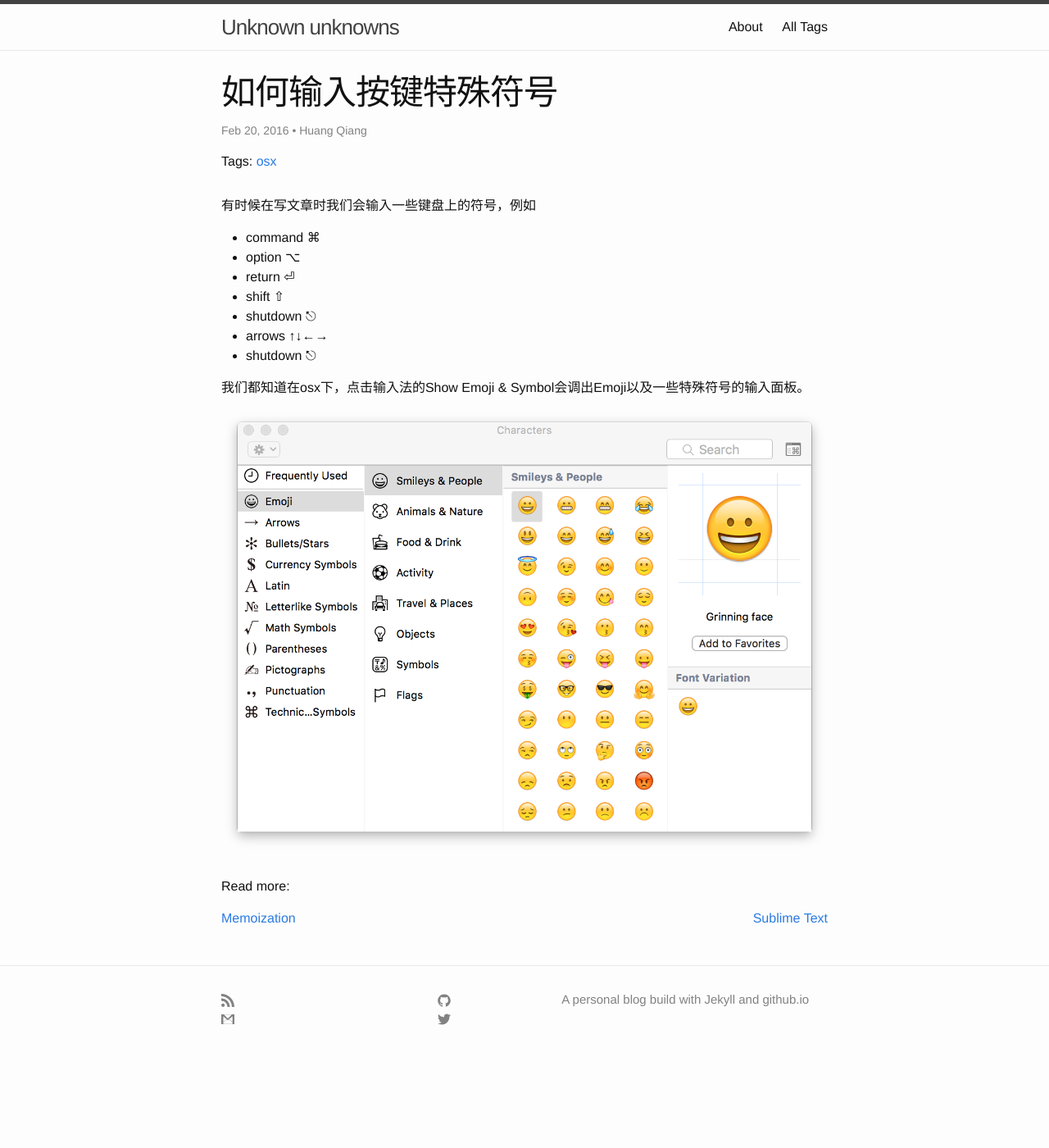
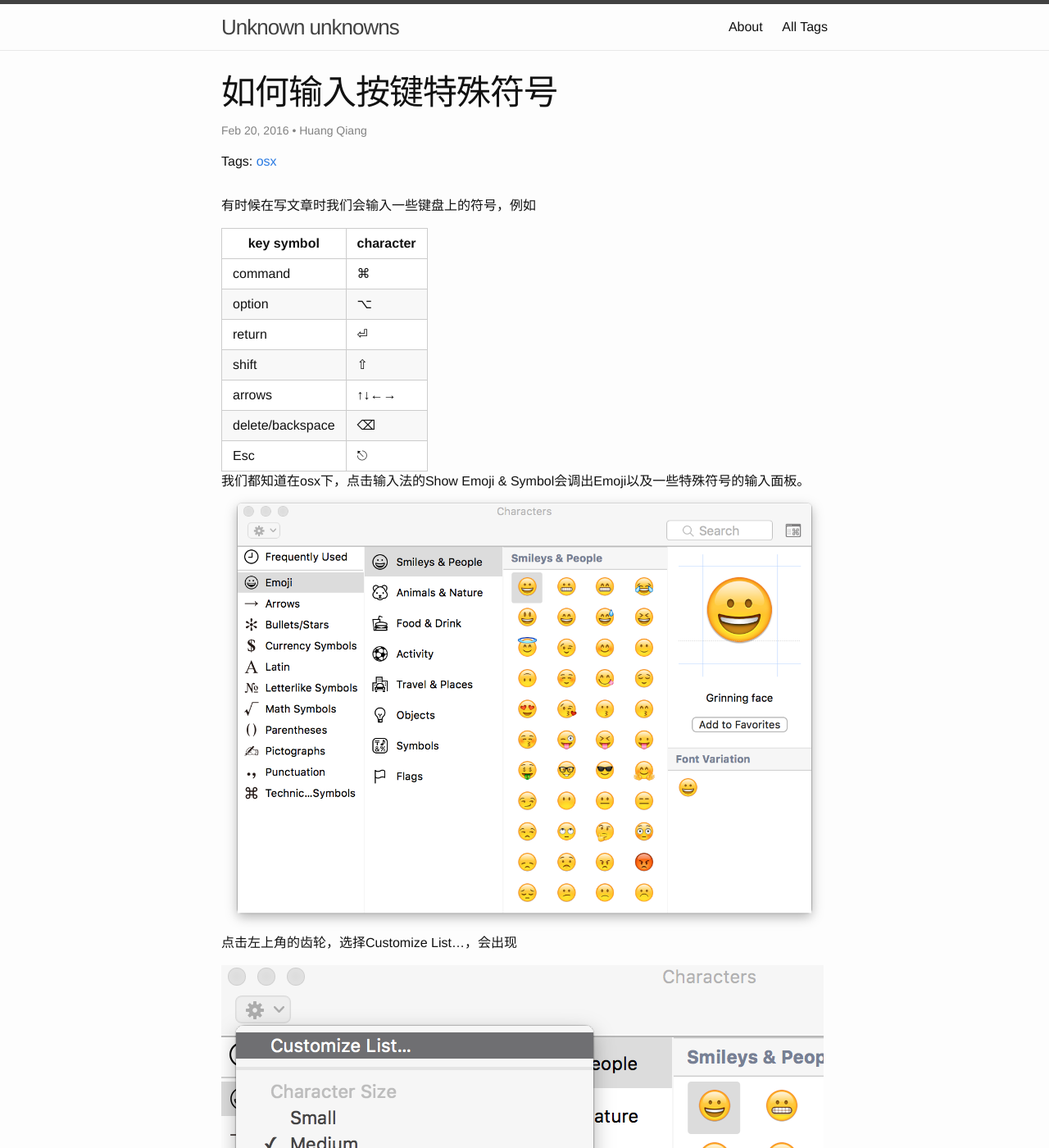
Before and after one commit to nickyfoto/Blog, a Jekyll site: the page built from _posts/2016-02-20-add-tech-symbols-on-osx.md, in a window 1280 px wide and 1400 px high. Shown: the whole window at 82% size. Built offline with Jekyll 4.4.1, drawn with Linux system fonts in a browser that asks for light colours; some of the changed text lies outside the part shown.

Commit message:
update post

```diff
--- a/_posts/2016-02-20-add-tech-symbols-on-osx.md
+++ b/_posts/2016-02-20-add-tech-symbols-on-osx.md
@@ -8,14 +8,22 @@
 
 有时候在写文章时我们会输入一些键盘上的符号，例如
 
-* command ⌘
-* option ⌥
-* return ⏎
-* shift ⇧
-* shutdown ⎋
-* arrows ↑↓←→
-* shutdown ⎋
+key symbol | character
+-----------|----------
+command    | ⌘
+option     | ⌥
+return     | ⏎
+shift      | ⇧
+arrows     |↑↓←→
+delete/backspace |⌫
+Esc        | ⎋
 
 我们都知道在osx下，点击输入法的Show Emoji & Symbol会调出Emoji以及一些特殊符号的输入面板。
+![](../images/emoji&symbol.png)
+点击左上角的齿轮，选择Customize List...，会出现
 
-![](../images/emoji&symbol.png)
+![](../images/customize-list.png)
+在其中选中Technical Symbols
+![](../images/select-technical-symbols.png)
+就会有各种⌨️符号出现在Show Emoji & Symbols里面了。
+![](../images/technical-symbol.png)
```
Also changed, not shown: images/customize-list.png (added), images/select-technical-symbols.png (added), images/technical-symbol.png (added).
